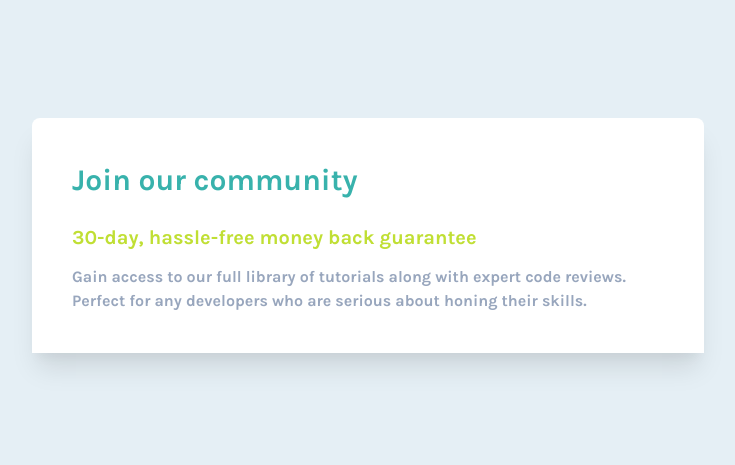
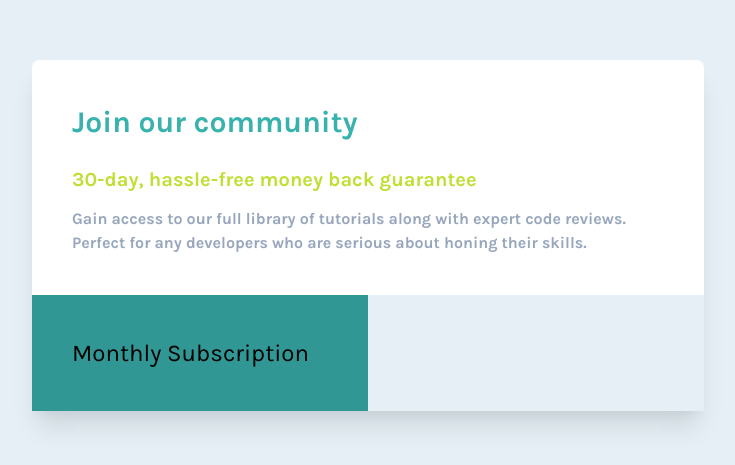
Before and after one commit to angel-codes/sigle-price-grid-component, a website: page index.html in a window 1280 px wide. Shown: the part 165-630 px from the top of the page, without its empty margins (272-1007 px from the left). Drawn offline with nearby package versions, Linux system fonts and the light colour scheme; files that its build step writes are made by us from their sources.

Commit message:
:wrench: adding cyan colors

```diff
--- a/index.html
+++ b/index.html
@@ -41,7 +41,9 @@
             their skills.
           </p>
         </div>
-        <div class="col-span-1"></div>
+        <div class="col-span-1 p-10 bg-teal-600">
+          <h2 class="text-2xl">Monthly Subscription</h2>
+        </div>
         <div class="col-span-1"></div>
       </main>
     </div>
--- a/tailwind.config.js
+++ b/tailwind.config.js
@@ -7,6 +7,8 @@ module.exports = {
   theme: {
     extend: {
       colors: {
+        'cyan-dark': '#2bb3b1',
+        'cyan-light': '#4abebd',
         'bright-yellow': '#c0df34',
         'light-gray': '#e5eff5',
         'grayish-blue': '#98a6bd'
```
